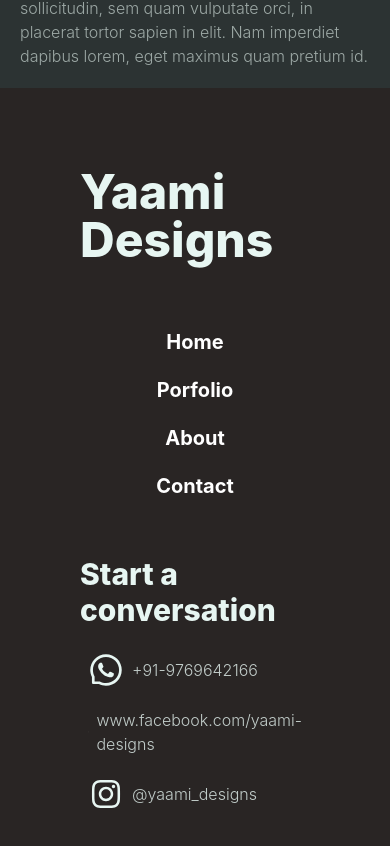
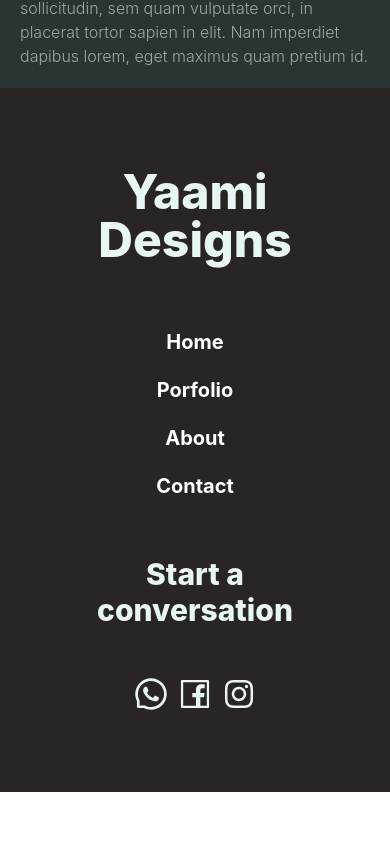
Before and after one commit to dakShh/yaami-design, a React (Vite) app: page / in a window 390 px wide. Shown: the part 3210-4056 px from the top of the page. After the commit the page ends 4002 px from the top, so only its background shows below. Built offline with nearby package versions, Linux system fonts and the light colour scheme.

Commit message:
fixed footer responsiveness

```diff
--- a/src/Components/Footer.jsx
+++ b/src/Components/Footer.jsx
@@ -12,7 +12,9 @@ const Footer = () => {
     <footer className="bg-stone-800 text-accent-primary" data-aos="fade-up" data-aos-delay="200">
       <div className={clsx("container mx-auto ", "py-20 px-20")}>
         <div className={clsx("flex flex-col lg:flex-row w-full")}>
-          <div className="text-5xl mb-16 lg:mb-0 font-extrabold">Yaami Designs</div>
+          <div className="text-5xl mb-16 lg:mb-0 font-extrabold text-center md:text-left">
+            Yaami Designs
+          </div>
           <div className="w-full flex flex-col gap-y-6">
             <div className="mb-8">
               <div>
@@ -26,29 +28,30 @@ const Footer = () => {
               </div>
             </div>
             <div className={clsx("flex w-full items-center")}>
-              <div className="text-3xl font-extrabold w-[550px]">Start a conversation</div>
+              <div className="text-3xl md:mb-0 mb-6 font-extrabold w-full md:w-[320px] lg:w-[620px] text-center md:text-left">
+                Start a conversation
+              </div>
               <div className="border border-red-400 h-[1px] w-full hidden md:block"></div>
             </div>
             <div
               className={clsx(
-                "w-full flex flex-col md:flex-row justify-between",
-                "px-2",
-                "gap-y-5 md:gap-y-0"
+                "w-full flex flex-row justify-center md:justify-start gap-x-2",
+                "lg:px-2"
               )}
             >
-              <div className="flex gap-x-2 items-center">
-                <AiOutlineWhatsApp className="text-4xl" />
-                <div className="font-light text-accent-primary/80">+91-9769642166</div>
+              <div className="flex md:flex-row flex-col gap-x-2 gap-y-2 items-center">
+                <AiOutlineWhatsApp className="text-4xl " />
+                {/* <div className="font-light text-accent-primary/80">+91-9769642166</div> */}
               </div>
-              <div className="flex gap-x-2 items-center">
-                <AiOutlineFacebook className="text-4xl" />
-                <div className="font-light text-accent-primary/80">
+              <div className="flex gap-x-2 md:flex-row flex-col items-center">
+                <AiOutlineFacebook className="text-4xl " />
+                {/* <div className="font-light text-accent-primary/80">
                   www.facebook.com/yaami-designs
-                </div>
+                </div> */}
               </div>
-              <div className="flex gap-x-2 items-center">
-                <AiOutlineInstagram className="text-4xl" />
-                <div className="font-light text-accent-primary/80">@yaami_designs</div>
+              <div className="flex gap-x-2 md:flex-row flex-col items-center">
+                <AiOutlineInstagram className="text-4xl " />
+                {/* <div className="font-light text-accent-primary/80">@yaami_designs</div> */}
               </div>
             </div>
           </div>
```
